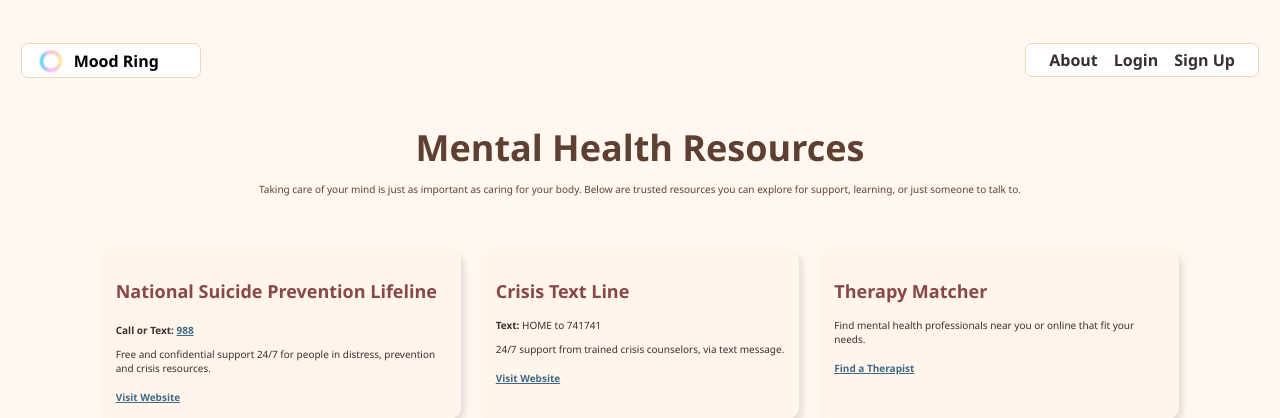
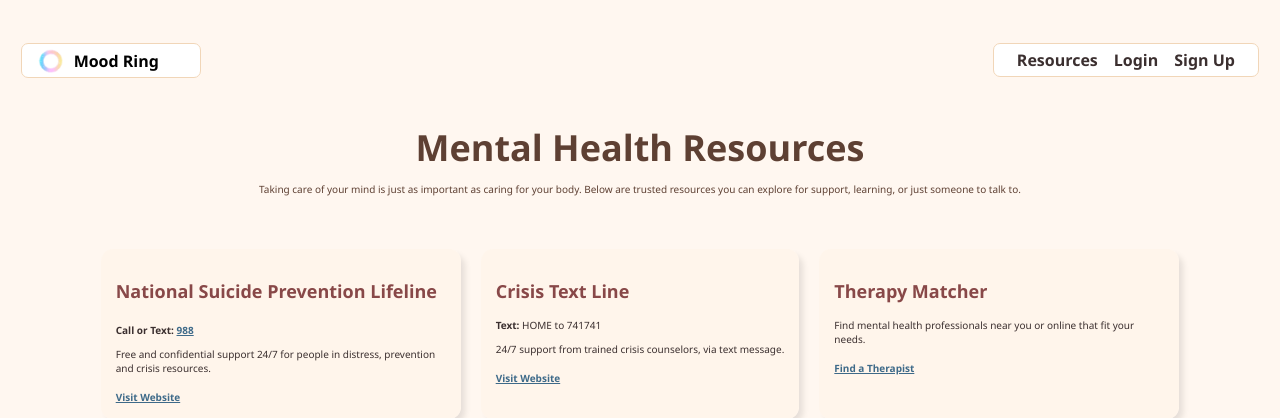
Before and after one commit to Mikebrown0409/moodring, a Django app: page /about/ in a window 1280 px wide. Shown: the top 418 px of the page. Run offline with Django 5.2, Linux system fonts and the light colour scheme.

Commit message:
Fix nav bar resources

```diff
--- a/main_app/templates/base.html
+++ b/main_app/templates/base.html
@@ -36,7 +36,7 @@
             </form>
           </li>
           {% else %}
-          <li><a href="{% url 'about' %}">About</a></li>
+          <li><a href="{% url 'about' %}">Resources</a></li>
           <li><a href="{% url 'home' %}">Login</a></li>
           <li><a href="{% url 'signup' %}">Sign Up</a></li>
           {% endif %}
```
